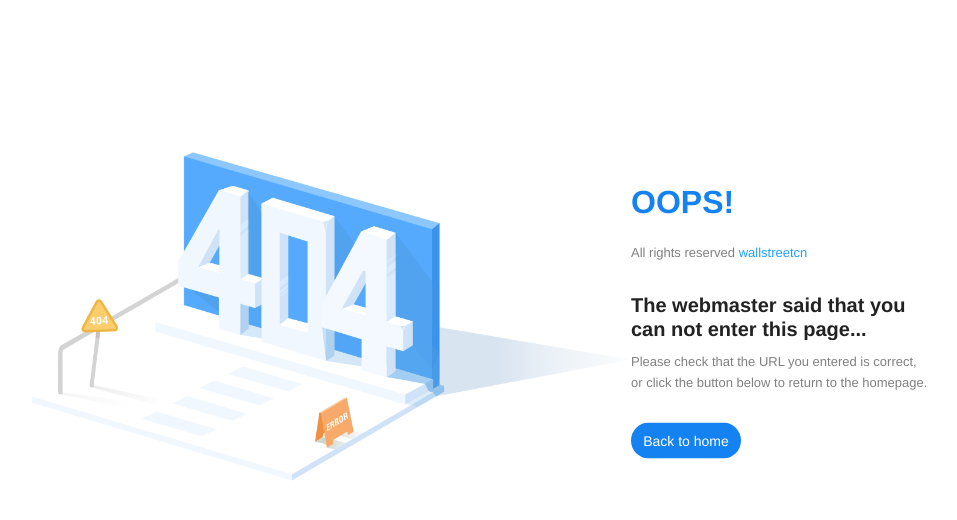
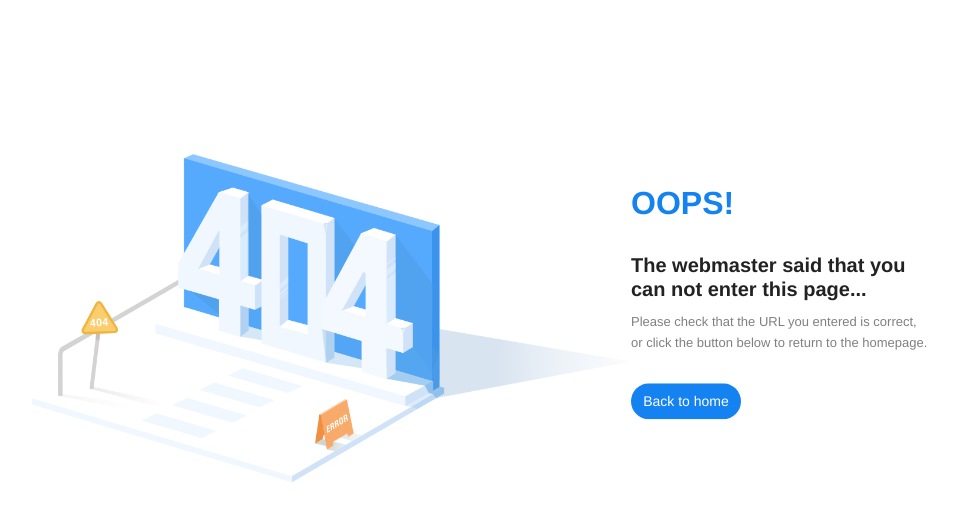
Before and after one commit to snail-lu/portfolio-vue, a Vue app: page /#/404 in a window 1280 px wide. Shown: the top 520 px of the page, without its empty margins (59-1016 px from the left). Built offline with nearby package versions, Linux system fonts and the light colour scheme.

Commit message:
文件路径调整

```diff
--- /dev/null
+++ b/src/views/about/index.vue
@@ -0,0 +1,9 @@
+<template>
+	<div>关于我</div>
+</template>
+
+<script>
+export default {}
+</script>
+
+<style></style>
--- a/src/views/common/404.vue
+++ b/src/views/common/404.vue
@@ -10,8 +10,8 @@
 			<div class="bullshit">
 				<div class="bullshit__oops">OOPS!</div>
 				<div class="bullshit__info">
-					All rights reserved
-					<a style="color:#20a0ff" href="https://wallstreetcn.com" target="_blank">wallstreetcn</a>
+					<!-- All rights reserved -->
+					<!-- <a style="color:#20a0ff" href="https://wallstreetcn.com" target="_blank">wallstreetcn</a> -->
 				</div>
 				<div class="bullshit__headline">{{ message }}</div>
 				<div class="bullshit__info">
--- /dev/null
+++ b/src/views/projects/index.vue
@@ -0,0 +1,9 @@
+<template>
+	<div>这里还是空的哦~</div>
+</template>
+
+<script>
+export default {}
+</script>
+
+<style></style>
```
Also changed, not shown: src/views/demo/index.vue (+2 -6 lines), src/views/about/resume/images/images.js (renamed from src/views/Resume/images/images.js), src/views/about/resume/images/images.scss (renamed from src/views/Resume/images/images.scss), src/views/about/resume/images/images.vue (renamed from src/views/Resume/images/images.vue), src/views/about/resume/resume.js (renamed from src/views/Resume/resume.js), src/views/about/resume/resume.scss (renamed from src/views/Resume/resume.scss), src/views/about/resume/resume.vue (renamed from src/views/Resume/resume.vue).
